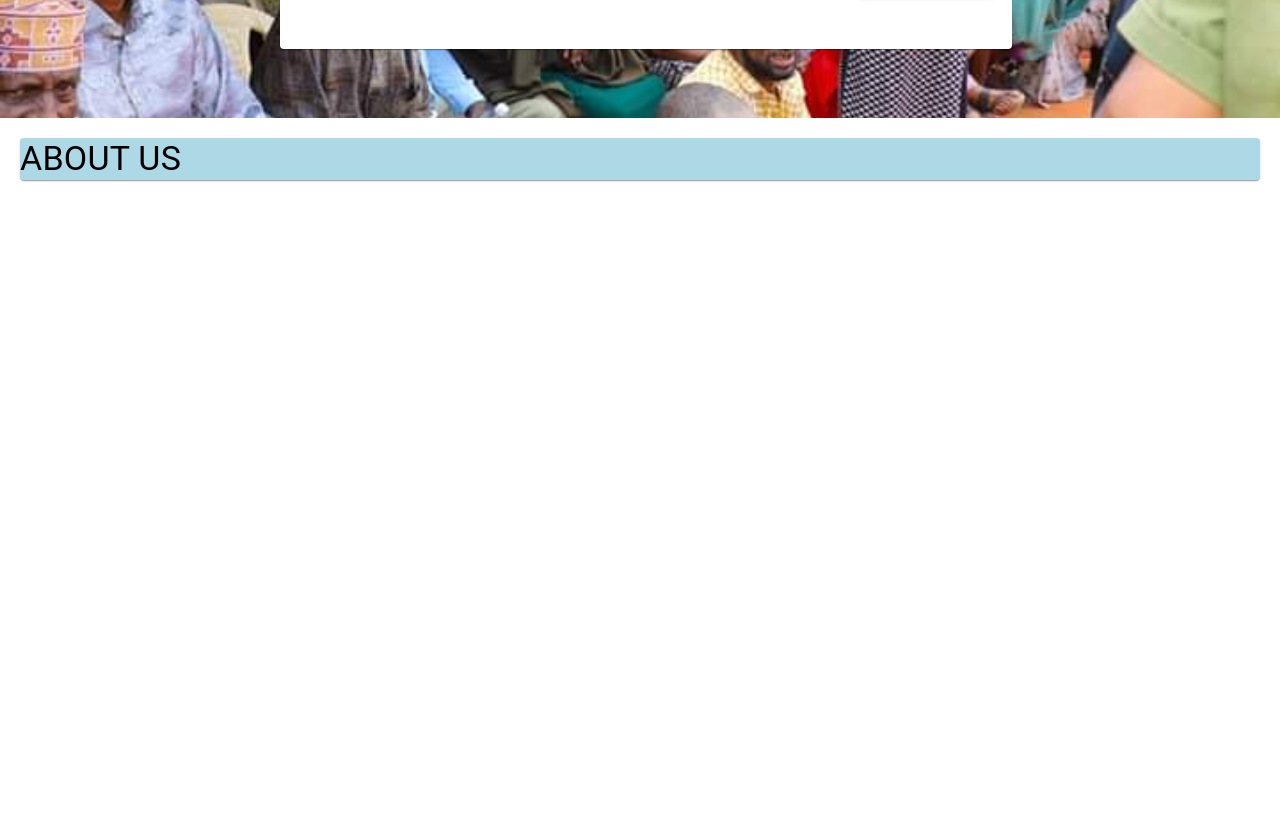
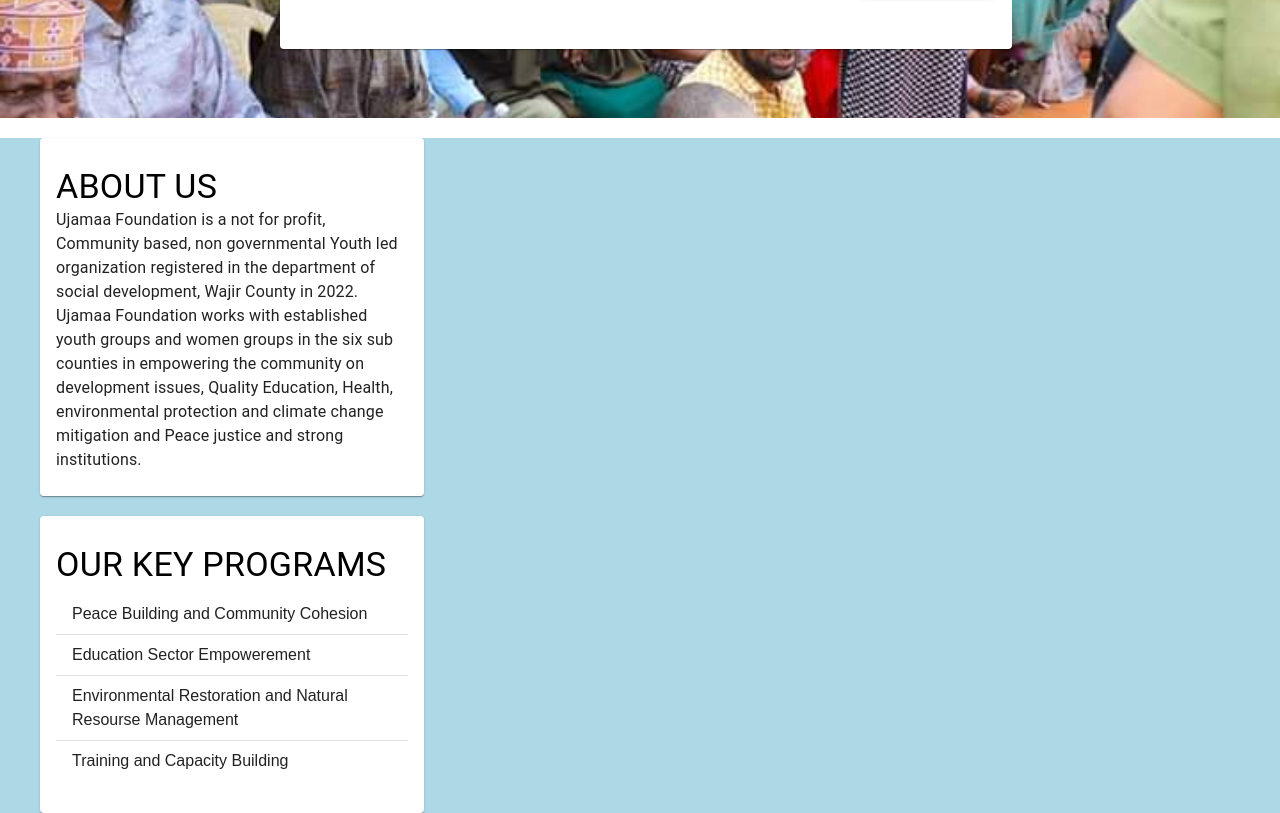
Before and after one commit to ahmednule/Ujamaa-Foundation, a Next.js app: page / in a window 1280 px wide. Shown: the part 4480-5293 px from the top of the page. Before the commit the page ends 4680 px from the top, so only its background shows below. Built offline with nearby package versions, Linux system fonts and the light colour scheme.

Commit message:
crated the second card which will be used to show the details of what the company deals mostly with, like the main programs they deal with

```diff
--- a/src/components/Footer.jsx
+++ b/src/components/Footer.jsx
@@ -1,12 +1,48 @@
-import { Typography, Card, CardHeader, CardContent } from "@mui/material"
+import { Typography, Card, CardHeader, CardContent,Box, List, ListItem, ListItemButton, Divider } from "@mui/material"
 export default function Footer(){
     return (
         <>
-        <Card className="m-5" sx={{backgroundColor:"lightblue"}}>
+        <Box sx={{backgroundColor:"lightblue"}}>
+
+        <Card className="max-w-96 max-h-50 " sx={{marginLeft:"40px",marginTop:"20px"}} >
+            <CardContent className="mt-3">
             <Typography variant="h4" color="black">
                     ABOUT US
                 </Typography>
+                <Typography variant="body1" className="text-balance">
+                Ujamaa Foundation is a not for profit, Community based, non governmental Youth led
+organization registered in the department of social development, Wajir County in 2022.
+Ujamaa Foundation works with established youth groups and women groups in the six sub
+counties in empowering the community on development issues, Quality Education, Health,
+environmental protection and climate change mitigation and Peace justice and strong institutions.
+                </Typography>
+                </CardContent>
         </Card>
+        <Card className="max-w-96 max-h-50 " sx={{marginLeft:"40px",marginTop:"20px"}} >
+            <CardContent className="mt-3">
+            <Typography variant="h4" color="black">
+                    OUR KEY PROGRAMS
+                </Typography>
+                <List>
+                    <ListItem sx={{cursor:"pointer"}}>
+                        Peace Building and Community Cohesion
+                    </ListItem>
+                    <Divider/>
+                    <ListItem sx={{cursor:"pointer"}}>
+                       Education Sector Empowerement
+                    </ListItem>
+                    <Divider/>
+                    <ListItem sx={{cursor:"pointer"}}>
+                    Environmental Restoration and Natural Resourse Management
+                    </ListItem>
+                    <Divider/>
+                    <ListItem sx={{cursor:"pointer"}} component="a" href="#">
+                    Training and Capacity Building
+                    </ListItem>
+                </List>
+                </CardContent>
+        </Card>
+        </Box>
         </>
     )
 }
```
